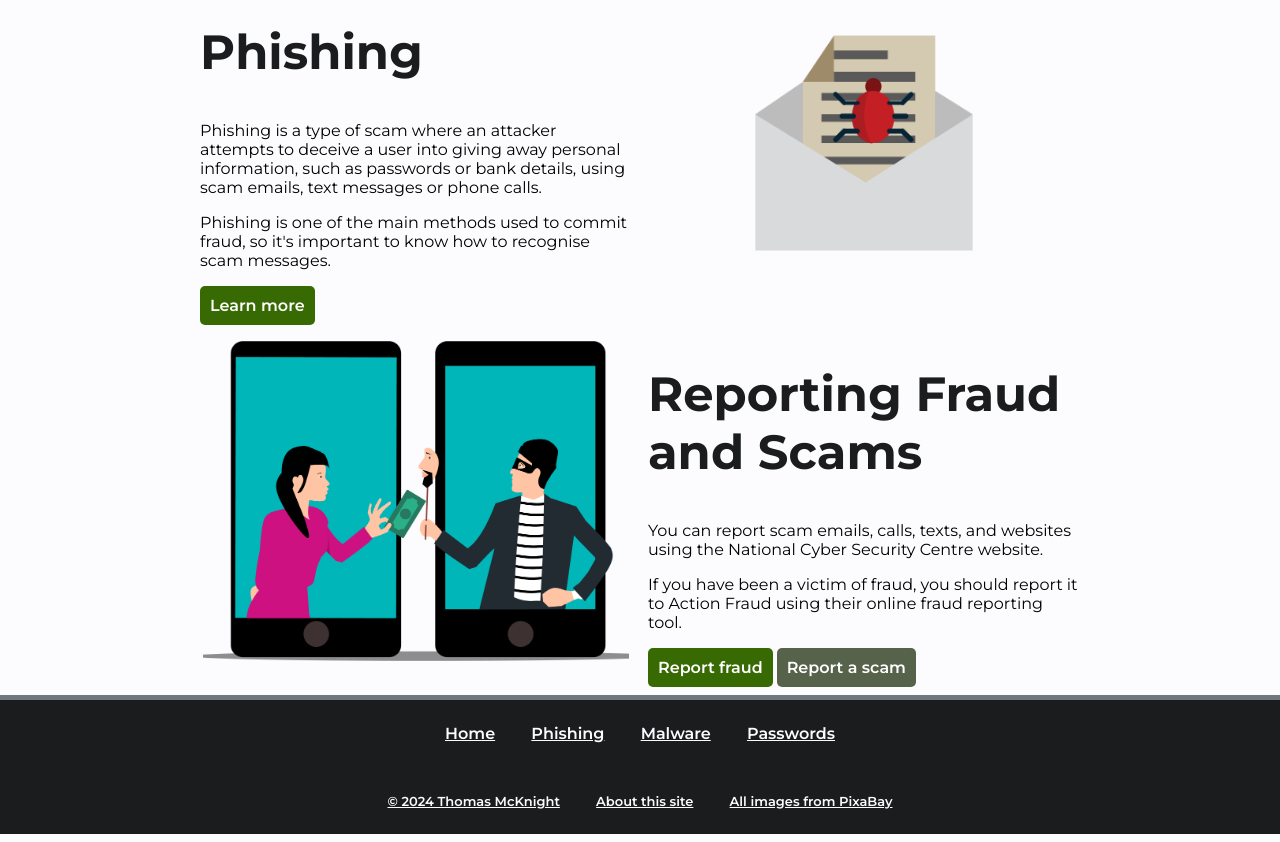
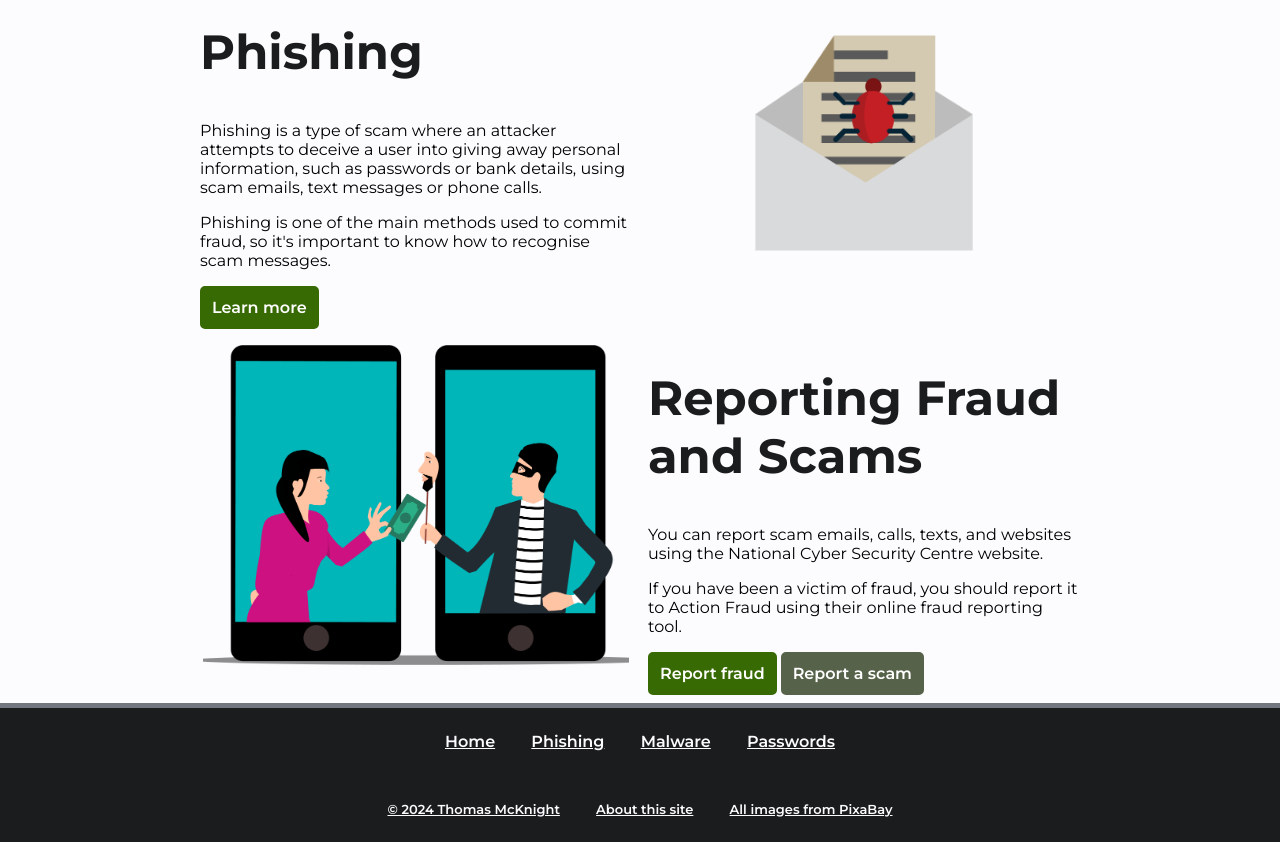
Before and after one commit to tinyTim567/CSC3094, a Flask app: page /phishing in a window 1280 px wide. Shown: the part 81-923 px from the top of the page. Run offline with Flask 3, Linux system fonts and the light colour scheme.

Commit message:
Update button styling

```diff
--- a/static/style.css
+++ b/static/style.css
@@ -153,6 +153,13 @@ hr {
     padding: 0;
 }
 
+:focus {
+    outline-color: yellow;
+    border-style: solid;
+    border-color: yellow;
+    border-width: 0.5em;
+}
+
 .button {
     font-family: Montserrat, serif;
     font-size: medium;
@@ -162,21 +169,25 @@ hr {
     border-style: hidden;
     border-radius: 5px;
     text-decoration: none;
-}
-
-:focus {
-    outline-color: yellow;
-    border-style: solid;
-    border-color: yellow;
-    border-width: 0.5em;
+    background-color: transparent;
 }
 
 .button-primary {
+    border: 2px solid var(--primary);
+    border-radius: 5px;
+}
+
+.button-secondary {
+    border: 2px solid var(--secondary);
+    border-radius: 5px;
+}
+
+.primary-solid {
     background-color: var(--primary);
     color: var(--on-primary);
 }
 
-.button-secondary {
+.secondary-solid {
     background-color: var(--secondary);
     color: var(--on-secondary);
 }
--- a/templates/passwords/passwords.html
+++ b/templates/passwords/passwords.html
@@ -87,7 +87,7 @@
                 <h1>Think You Can Create a Strong Password?</h1>
                 <p>Test your knowledge using the interactive password tool to see if you can recognise weak
                     passwords!</p>
-                <a class="button button-primary" href="{{ url_for('passwords_quiz') }}">Test your knowledge</a>
+                <a class="button button-primary primary-solid" href="{{ url_for('passwords_quiz') }}">Test your knowledge</a>
             </div>
         </div>
     </section>
--- a/templates/phishing/phishing.html
+++ b/templates/phishing/phishing.html
@@ -15,7 +15,7 @@
                 scam
                 messages.
             </p>
-            <button class="button button-primary">Learn more</button>
+            <button class="button button-primary primary-solid">Learn more</button>
         </div>
         <div class="grid-column column-half">
             <img alt="" src="/static/images/email.png"/>
@@ -35,8 +35,8 @@
                 If you have been a victim of fraud, you should report it to Action Fraud using their online fraud
                 reporting tool.
             </p>
-            <button class="button button-primary">Report fraud</button>
-            <button class="button button-secondary">Report a scam</button>
+            <button class="button button-primary primary-solid">Report fraud</button>
+            <button class="button button-secondary secondary-solid">Report a scam</button>
         </div>
     </section>
 {% endblock %}
```
